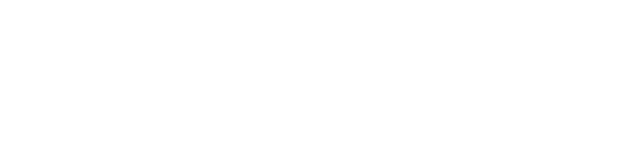
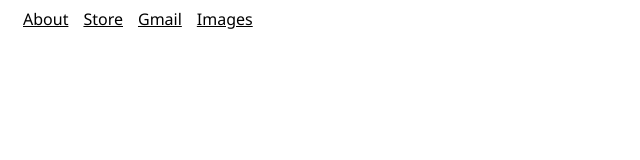
Before and after one commit to tryatriangle/google, a plain HTML site: page index.html in a window 1280 px wide. Shown: the whole page, without its empty margins (0-640 px from the left). Drawn offline with Linux system fonts and the light colour scheme.

Commit message:
started working on the top navigation bar

```diff
--- a/index.html
+++ b/index.html
@@ -3,10 +3,44 @@
 
     <head>
         <meta charset="utf-8">
-        <title></title>
-        <style></style>
+        <link href="https://fonts.googleapis.com/css?family=Noto+Sans&display=swap" rel="stylesheet">
+        <title>Google</title>
+        <style>
+            .body {
+                font-family: "Noto Sans"; /*google font*/
+            }
+            /*top navigation bar*/
+            ul {
+                list-style-type: none;
+                margin: 0;
+                padding: 0;
+                overflow: hidden;
+                background-color: white;
+            }
+            li {
+                float: left;
+            }
+            li a {
+                display: block;
+                color: black;
+                text-align: center;
+                padding-left: 15px;
+                font: 13px;
+
+            }
+        </style>
     </head>
 
-    <body>
+    <body class="body">
+
+        <nav id="nav-bar">
+            <ul>
+                <li><a href="https://about.google/?fg=1&utm_source=google-GB&utm_medium=referral&utm_campaign=hp-header">About</a></li>
+                <li><a href="https://store.google.com/GB/?utm_source=hp_header&utm_medium=google_ooo&utm_campaign=GS100042&hl=en-GB">Store</a></li>
+                <li><a href="https://mail.google.com">Gmail</a></li>
+                <li><a href="https://www.google.co.uk/imghp?hl=en&tab=wi&ogbl">Images</a></li>
+            </ul>
+        </nav>
+
     </body>
 </html>
```
